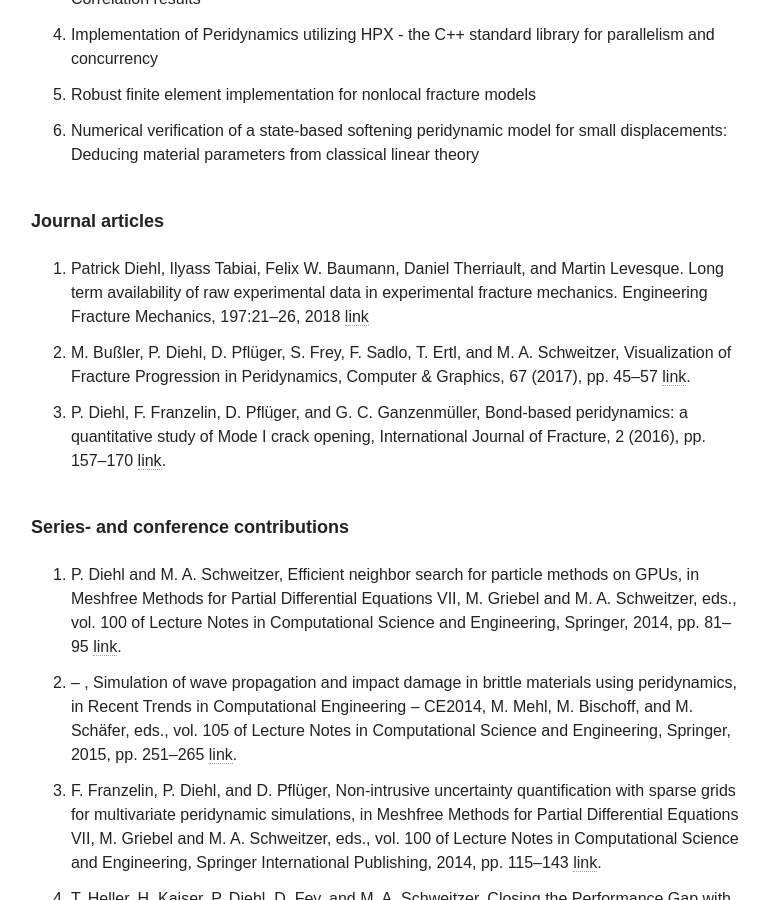
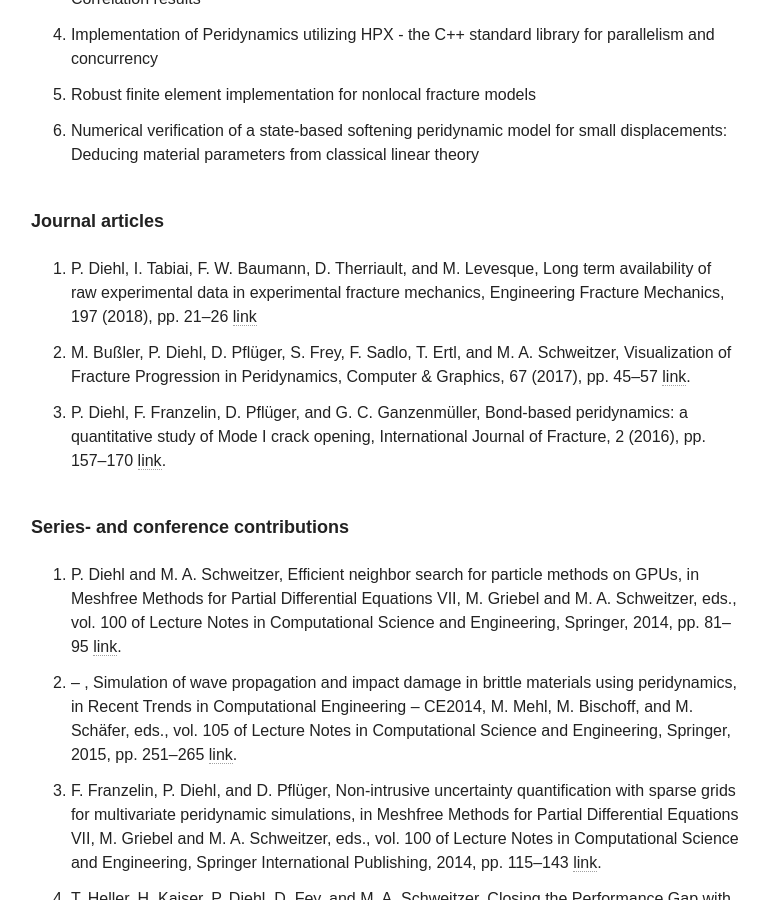
Before and after one commit to diehlpk/diehlpk.github.io, a Jekyll site: the page built from cv/index.md, in a window 1280 px wide and 900 px high, scrolled down 1656 px. Shown: the whole window, without its empty margins (255-1024 px from the left). Built offline with Jekyll 4.4.1, drawn with Linux system fonts in a browser that asks for light colours; nearby versions of some CDN libraries; some web fonts are replaced; some of the changed text lies outside the part shown.

Commit message:
Update CV with recent talks

```diff
--- a/cv/index.md
+++ b/cv/index.md
@@ -42,7 +42,9 @@ hide: true
 1. Numerical verification of a state-based softening peridynamic model for small displacements: Deducing material parameters from classical linear theory
 
 ###### Journal articles
-1. Patrick Diehl, Ilyass Tabiai, Felix W. Baumann, Daniel Therriault, and Martin Levesque. Long term availability of raw experimental data in experimental fracture mechanics. Engineering Fracture Mechanics, 197:21–26, 2018 [link](https://doi.org/10.1016/j.engfracmech.2018.04.030)
+1. P. Diehl, I. Tabiai, F. W. Baumann, D. Therriault, and M. Levesque, Long
+term availability of raw experimental data in experimental fracture mechanics, Engineering
+Fracture Mechanics, 197 (2018), pp. 21–26 [link](https://doi.org/10.1016/j.engfracmech.2018.04.030)
 1. M. Bußler, P. Diehl, D. Pflüger, S. Frey, F. Sadlo, T. Ertl, and M. A. Schweitzer, Visualization of Fracture Progression in Peridynamics, Computer & Graphics, 67 (2017), pp. 45–57 [link](https://doi.org/10.1016/j.cag.2017.05.003).
 1. P. Diehl, F. Franzelin, D. Pflüger, and G. C. Ganzenmüller, Bond-based peridynamics: a quantitative study of Mode I crack opening, International Journal of Fracture, 2 (2016), pp. 157–170 [link](http://dx.doi.org/10.1007/s10704-016-0119-5).
 
```
Also changed, not shown: other parts of cv/index.md (+3 -0 lines), data/list/publications.bib (+8 -0 lines), 3 other files.
